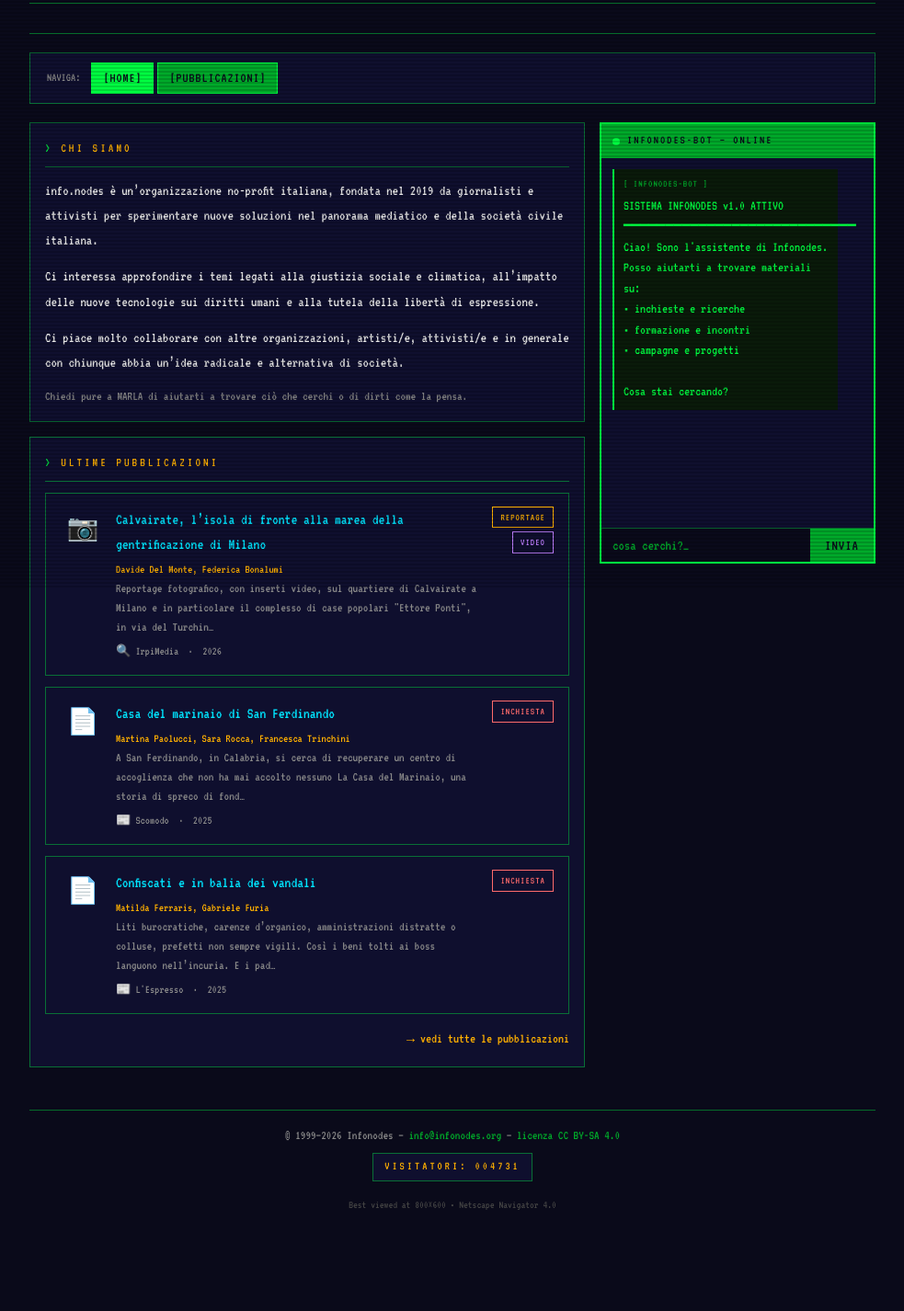
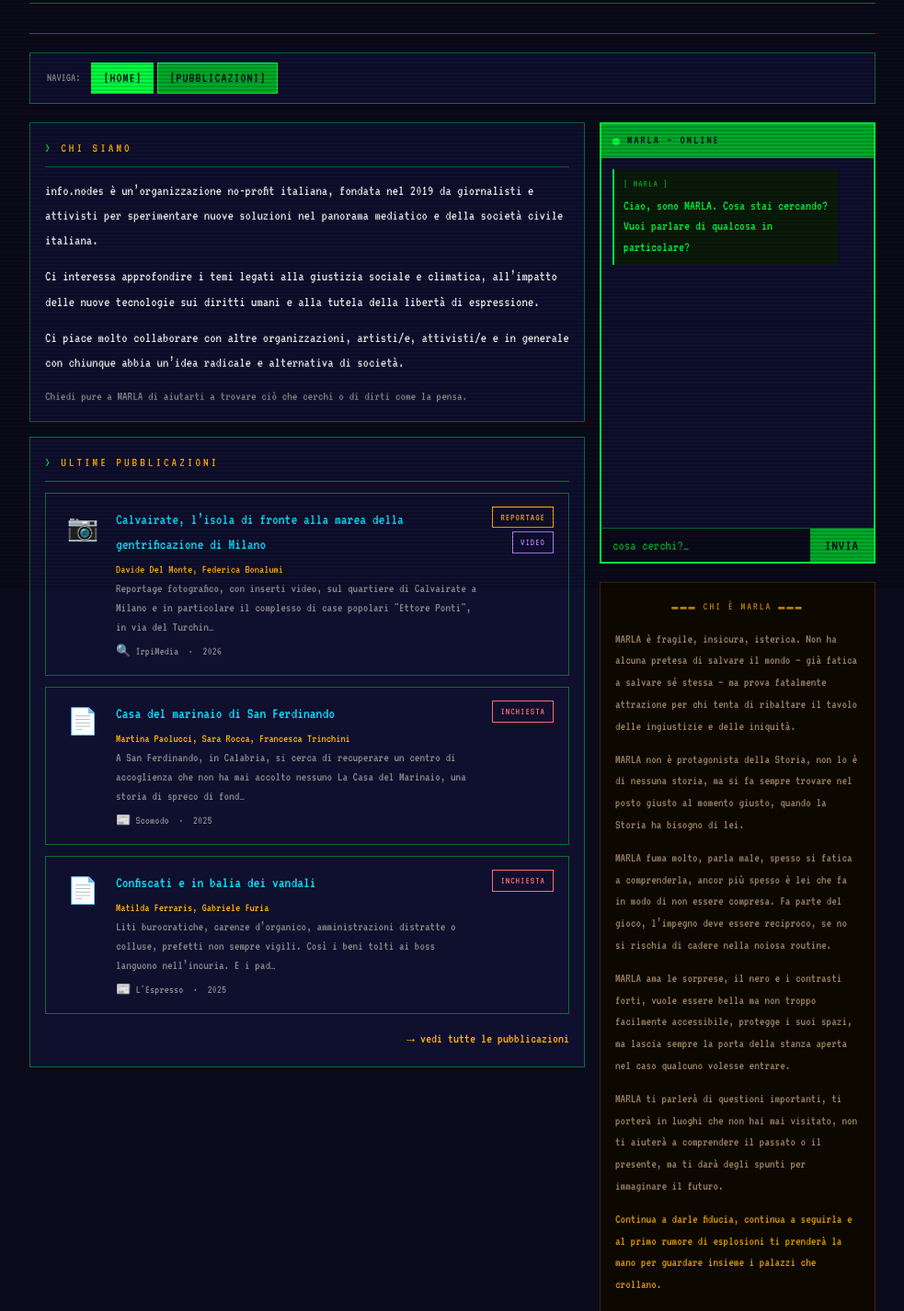
Before and after one commit to infonodesETS/infonodes-org, a plain HTML site: page index.html in a window 1280 px wide. Shown: the part 159-1585 px from the top of the page at 92% size, without its empty margins (148-1131 px from the left). Before the commit the page ends 1499 px from the top, so only its background shows below. Drawn offline with Linux system fonts and the light colour scheme.

Commit message:
Rinomina chatbot in MARLA, aggiunge presentazione e testo bio

```diff
--- a/css/style.css
+++ b/css/style.css
@@ -425,6 +425,37 @@ nav .nav-label {
 
 .chat-form button:hover { background: var(--green); }
 
+/* ===== MARLA BIO ===== */
+#marla-bio {
+  margin-top: 20px;
+  border: 1px solid #3a2a00;
+  background: #0c0800;
+  padding: 16px;
+}
+
+.bio-divider {
+  color: var(--amber);
+  font-size: 12px;
+  letter-spacing: 2px;
+  text-align: center;
+  margin-bottom: 14px;
+  opacity: 0.7;
+}
+
+#marla-bio p {
+  color: #9a8060;
+  font-size: 14px;
+  line-height: 1.7;
+  margin-bottom: 12px;
+  font-family: 'VT323', monospace;
+}
+
+#marla-bio p:last-child {
+  margin-bottom: 0;
+  color: var(--amber);
+  opacity: 0.85;
+}
+
 /* ===== FOOTER ===== */
 footer {
   border-top: 1px solid var(--border);
--- a/index.html
+++ b/index.html
@@ -72,12 +72,12 @@
 
     </main>
 
-    <!-- CHATBOT -->
+    <!-- CHATBOT + BIO -->
     <aside>
       <div id="chatbot-widget">
         <div class="chat-header">
           <div class="chat-dot"></div>
-          INFONODES-BOT &mdash; ONLINE
+          MARLA &mdash; ONLINE
         </div>
         <div class="chat-messages" id="chat-messages"></div>
         <form class="chat-form" id="chat-form" autocomplete="off">
@@ -90,6 +90,16 @@
           >
           <button type="submit">INVIA</button>
         </form>
+      </div>
+
+      <div id="marla-bio">
+        <div class="bio-divider">&#9644;&#9644;&#9644; CHI &Egrave; MARLA &#9644;&#9644;&#9644;</div>
+        <p>MARLA &egrave; fragile, insicura, isterica. Non ha alcuna pretesa di salvare il mondo &mdash; gi&agrave; fatica a salvare s&eacute; stessa &mdash; ma prova fatalmente attrazione per chi tenta di ribaltare il tavolo delle ingiustizie e delle iniquit&agrave;.</p>
+        <p>MARLA non &egrave; protagonista della Storia, non lo &egrave; di nessuna storia, ma si fa sempre trovare nel posto giusto al momento giusto, quando la Storia ha bisogno di lei.</p>
+        <p>MARLA fuma molto, parla male, spesso si fatica a comprenderla, ancor pi&ugrave; spesso &egrave; lei che fa in modo di non essere compresa. Fa parte del gioco, l&rsquo;impegno deve essere reciproco, se no si rischia di cadere nella noiosa routine.</p>
+        <p>MARLA ama le sorprese, il nero e i contrasti forti, vuole essere bella ma non troppo facilmente accessibile, protegge i suoi spazi, ma lascia sempre la porta della stanza aperta nel caso qualcuno volesse entrare.</p>
+        <p>MARLA ti parler&agrave; di questioni importanti, ti porter&agrave; in luoghi che non hai mai visitato, non ti aiuter&agrave; a comprendere il passato o il presente, ma ti dar&agrave; degli spunti per immaginare il futuro.</p>
+        <p>Continua a darle fiducia, continua a seguirla e al primo rumore di esplosioni ti prender&agrave; la mano per guardare insieme i palazzi che crollano.</p>
       </div>
     </aside>
 
--- a/js/chatbot.js
+++ b/js/chatbot.js
@@ -1,15 +1,7 @@
-/* ===== INFONODES CHATBOT ===== */
+/* ===== MARLA — chatbot di info.nodes ===== */
 /* Chiama l'API serverless /api/chat e mostra le risposte */
 
-const WELCOME_MSG = `SISTEMA INFONODES v1.0 ATTIVO
-━━━━━━━━━━━━━━━━━━━━━━━━━━━━
-Ciao! Sono l'assistente di Infonodes.
-Posso aiutarti a trovare materiali su:
-• inchieste e ricerche
-• formazione e incontri
-• campagne e progetti
-
-Cosa stai cercando?`;
+const WELCOME_MSG = `Ciao, sono MARLA. Cosa stai cercando? Vuoi parlare di qualcosa in particolare?`;
 
 class InfonodesChat {
   constructor() {
@@ -39,7 +31,7 @@ class InfonodesChat {
   addMessage(role, text) {
     const msg = document.createElement('div');
     msg.className = `msg ${role}`;
-    const label = role === 'bot' ? '[ INFONODES-BOT ]' : '[ TU ]';
+    const label = role === 'bot' ? '[ MARLA ]' : '[ TU ]';
     msg.innerHTML = `<div class="msg-label">${label}</div>${this.escapeHtml(text).replace(/\n/g, '<br>')}`;
     this.messagesEl.appendChild(msg);
     this.scrollBottom();
```
Also changed, not shown: pubblicazioni/index.html (+11 -1 lines).
